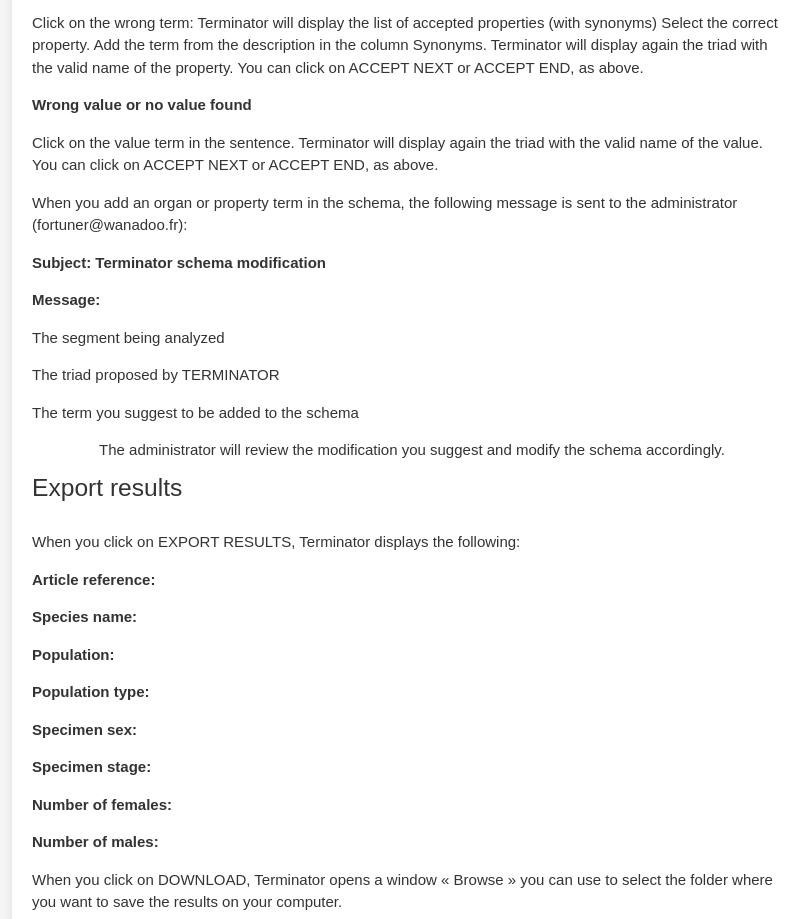
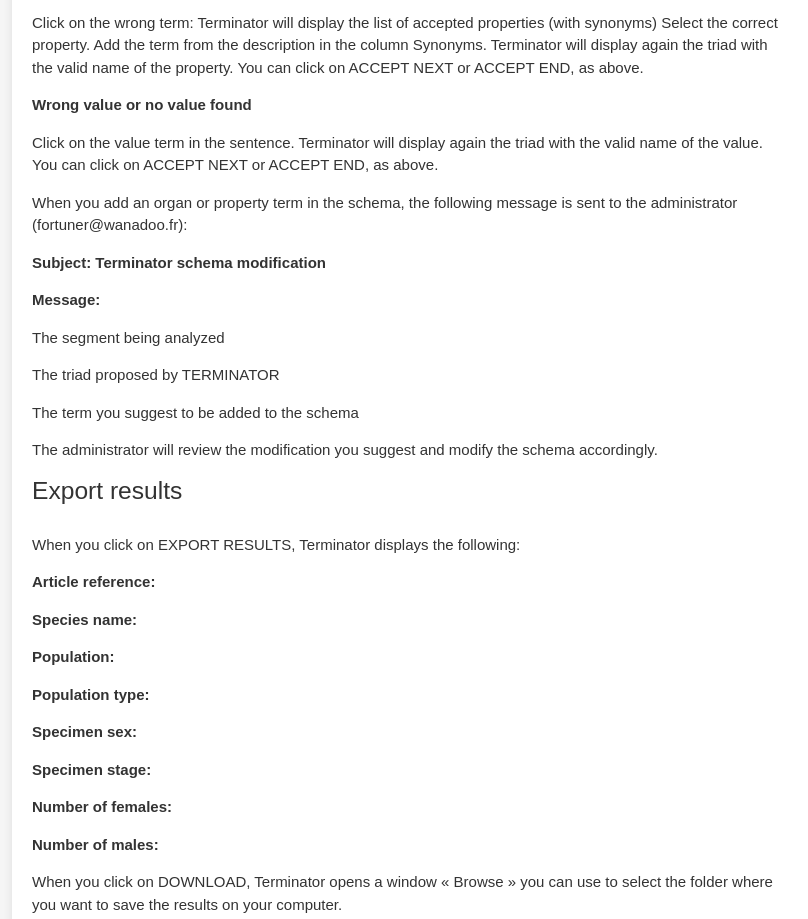
Before and after one commit to djoudii/TERMINATOR, a plain HTML site: page UserManual.html in a window 1280 px wide. Shown: the part 1222-2141 px from the top of the page, without its empty margins (228-1036 px from the left). Drawn offline with Linux system fonts and the light colour scheme.

Commit message:
CHANGEMENT LIGNE

```diff
--- a/UserManual.html
+++ b/UserManual.html
@@ -305,7 +305,7 @@
             <p>The term you suggest to be added to the schema</p>
         </ul>
 
-        <p class="centered">The administrator will review the modification you suggest and modify the schema accordingly.</p>
+        </p>The administrator will review the modification you suggest and modify the schema accordingly.</p>
 
         <h5>Export results</h5>
 
```
